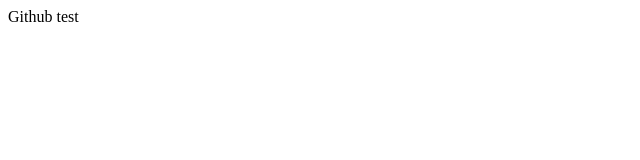
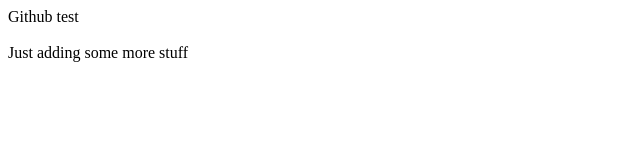
Before and after one commit to xaviermoore/git.demo, a plain HTML site: page WebContent/index.html in a window 1280 px wide. Shown: the whole page, without its empty margins (0-640 px from the left). Drawn offline with Linux system fonts and the light colour scheme.

Commit message:
Some more changes

```diff
--- a/WebContent/index.html
+++ b/WebContent/index.html
@@ -7,6 +7,10 @@
 <body>
 
 Github test
+<br/>
+<br/>
+
+Just adding some more stuff
 
 </body>
 </html>
```
